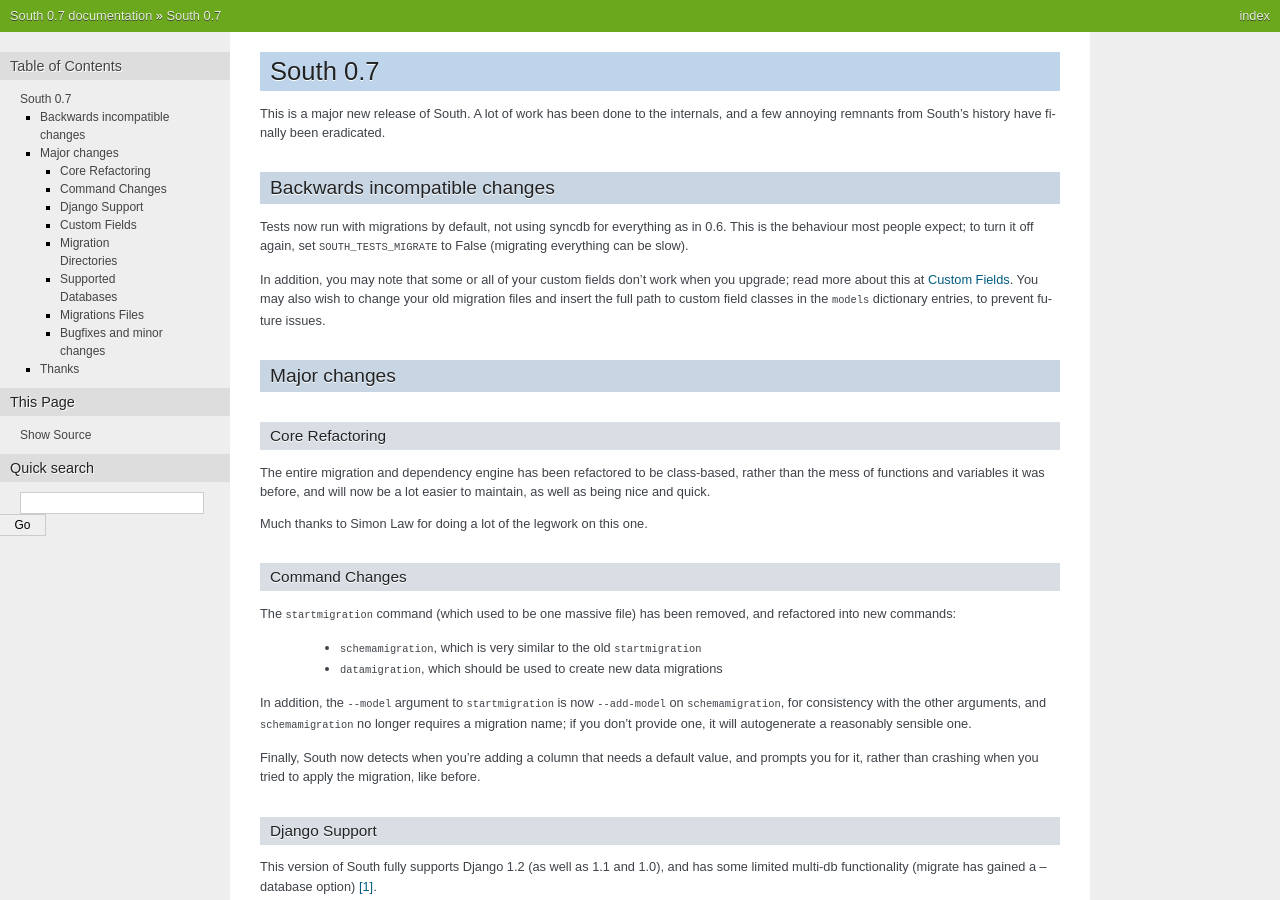
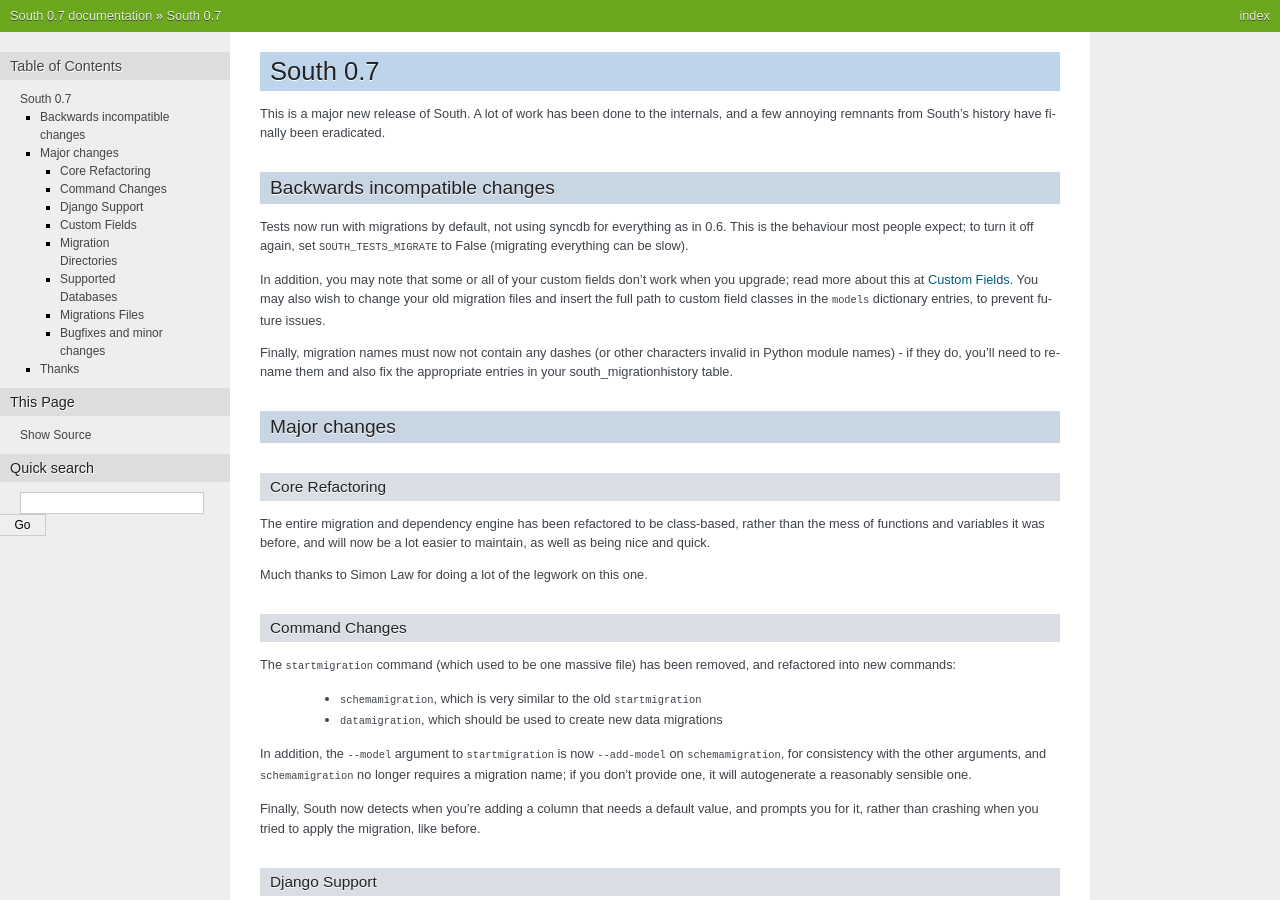
Before and after one commit to smartfile/django-south, a Sphinx documentation site: the page built from docs/releasenotes/0.7.rst, in a window 1280 px wide and 900 px high. Built offline with Sphinx 7.4.7, drawn with Linux system fonts in a browser that asks for light colours; pages that are not in the unit, such as notebooks, are missing from menus.

Commit message:
Add note about module names to release notes.

```diff
--- a/docs/releasenotes/0.7.rst
+++ b/docs/releasenotes/0.7.rst
@@ -21,6 +21,10 @@
 you upgrade; read more about this at :ref:`custom-fields`. You may also wish to
 change your old migration files and insert the full path to custom field classes
 in the ``models`` dictionary entries, to prevent future issues.
+
+Finally, migration names must now not contain any dashes (or other characters
+invalid in Python module names) - if they do, you'll need to rename them and
+also fix the appropriate entries in your south_migrationhistory table.
 
 
 Major changes
```
